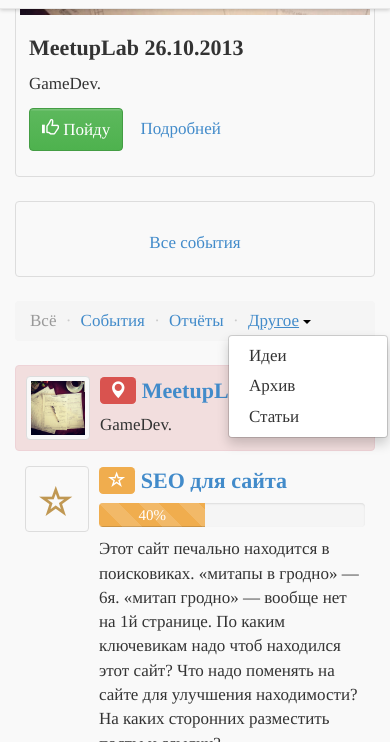
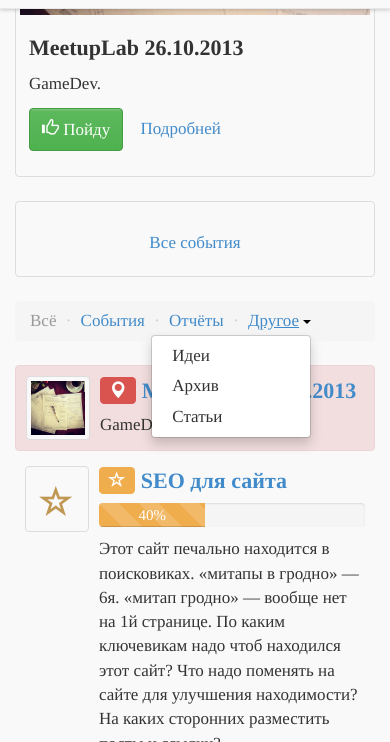
Before and after one commit to restorer/meetup-grodno, a plain HTML site: page index.html in a window 390 px wide. Both pictures are taken after a click on the link "Другое". Shown: the part 1197-1939 px from the top of the page. Drawn offline with Linux system fonts and the light colour scheme.

Commit message:
Dropdown menu fixed for small screens

```diff
--- a/css/meetup.css
+++ b/css/meetup.css
@@ -306,6 +306,11 @@
 	.meetup-control-sm {
 		margin-bottom: 15px;
 	}
+
+	.meetup-navcrumb > .dropdown > .dropdown-menu {
+		right: 0;
+		left: auto;
+	}
 }
 
 @media (min-width: 768px) {
```
